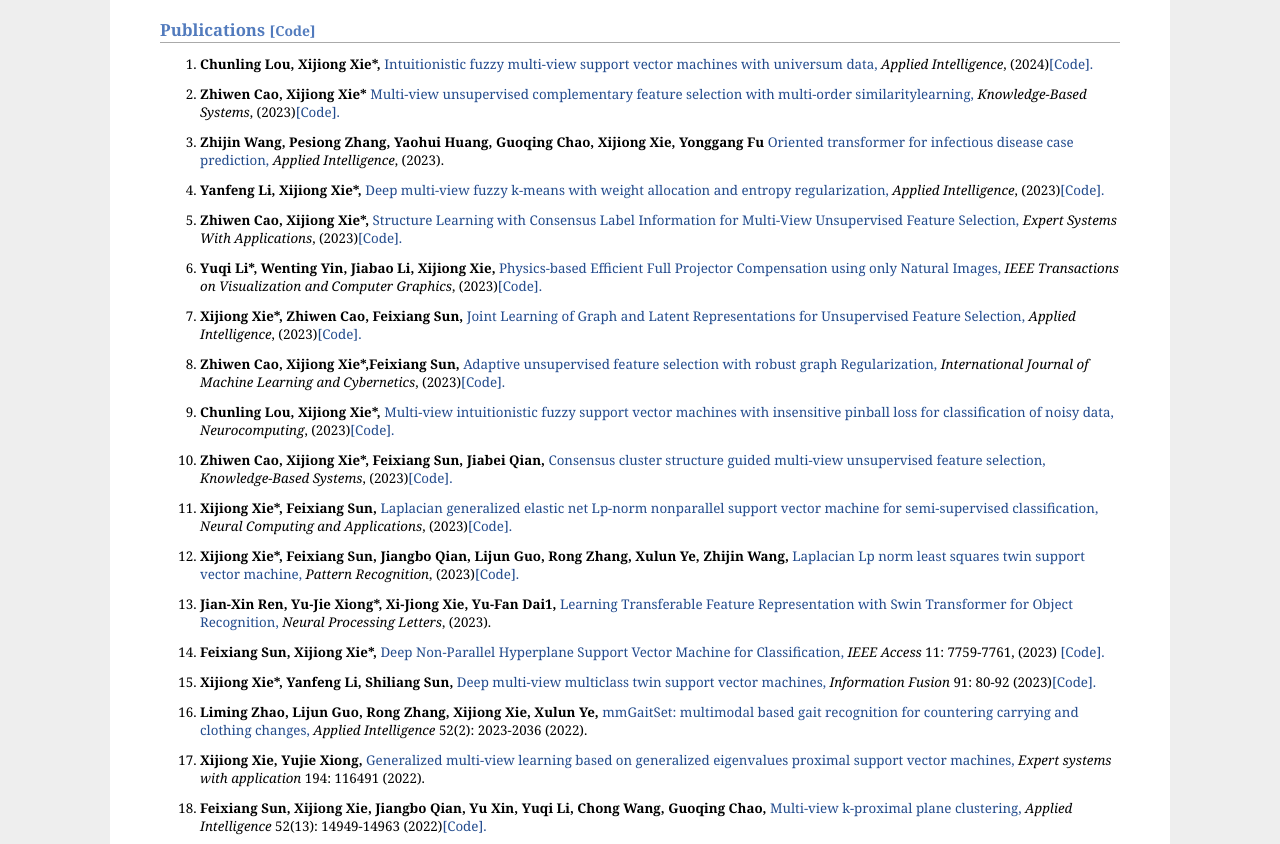
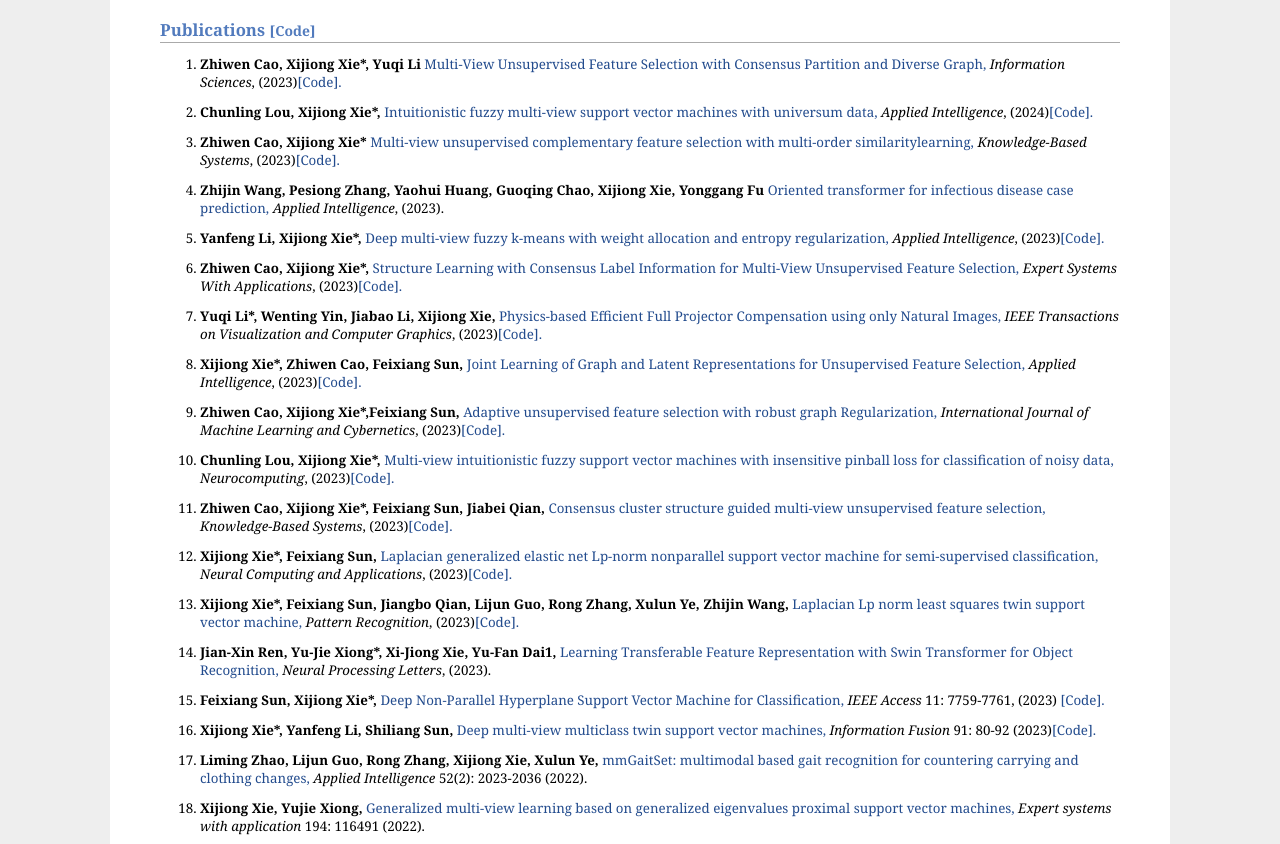
Before and after one commit to mrdjango/LapLpLSTSVM, a plain HTML site: page index.html in a window 1280 px wide. Shown: the part 1410-2254 px from the top of the page. Drawn offline with Linux system fonts and the light colour scheme.

Commit message:
Update index.html

```diff
--- a/index.html
+++ b/index.html
@@ -251,6 +251,12 @@
 
 <h2>Publications <small>[Code]</small></h2>
             <ol>
+                <li>
+                     <b>Zhiwen Cao, Xijiong Xie*, Yuqi Li </b>
+                    <a href="https://www.sciencedirect.com/science/article/abs/pii/S0020025524000914"> Multi-View Unsupervised Feature Selection with Consensus Partition and Diverse Graph, </a><em>Information Sciences</em>, (2023)<a href="https://github.com/HdTgon?tab=repositories">[Code].</a><br>
+                    <p style="margin-top:3px">
+                    </p>
+                </li>
                 <li>
                      <b>Chunling Lou, Xijiong Xie*,</b>
                     <a href="https://link.springer.com/article/10.1007/s10489-023-05260-6"> Intuitionistic fuzzy multi-view support vector machines with universum data, </a><em>Applied Intelligence</em>, (2024)<a href="https://github.com/MachineLearningNBU/MachineLearningNBU.github.io/blob/main/Intuitionistic%20fuzzy%20multi-view%20support%20vector%20machines.zip">[Code].</a><br>
```
